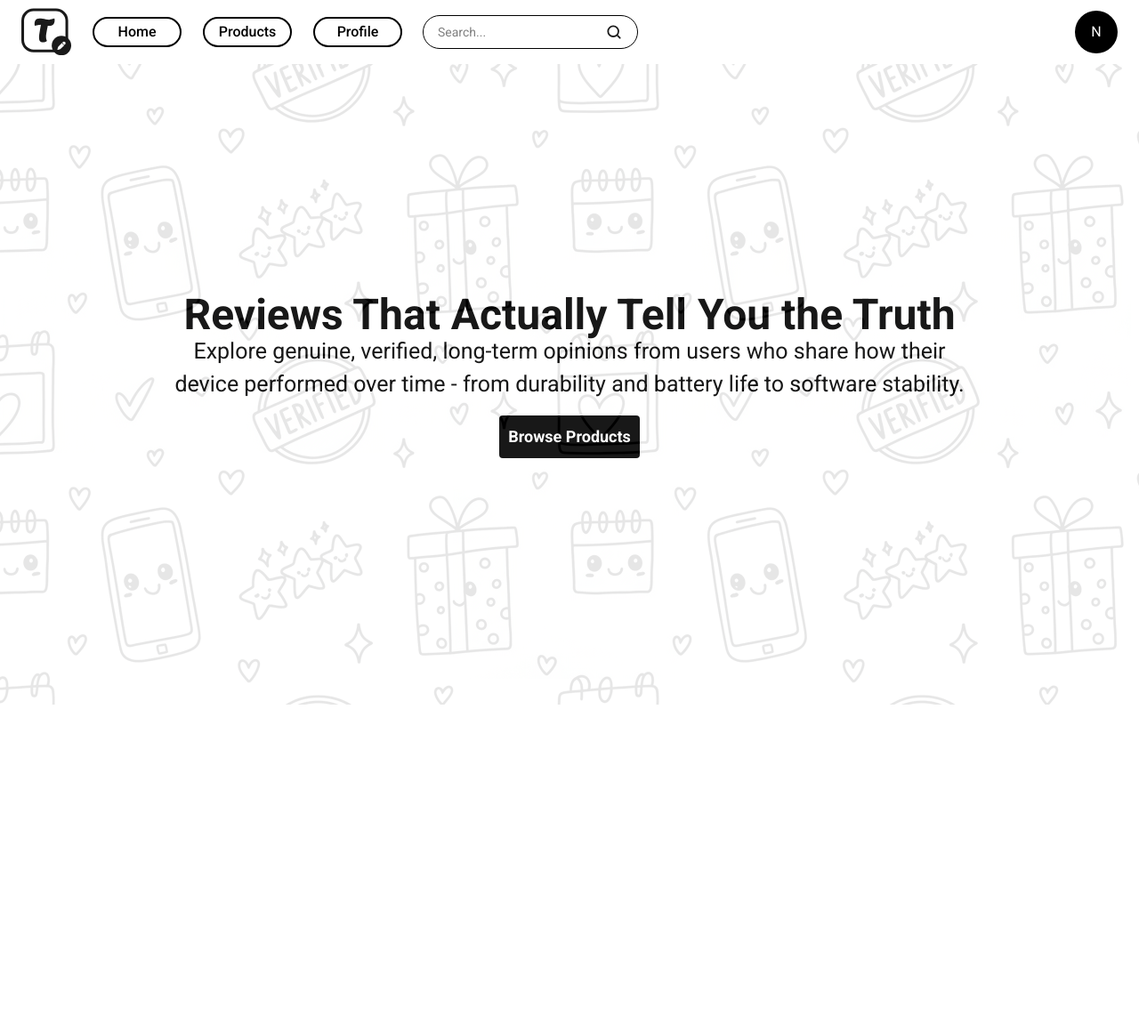
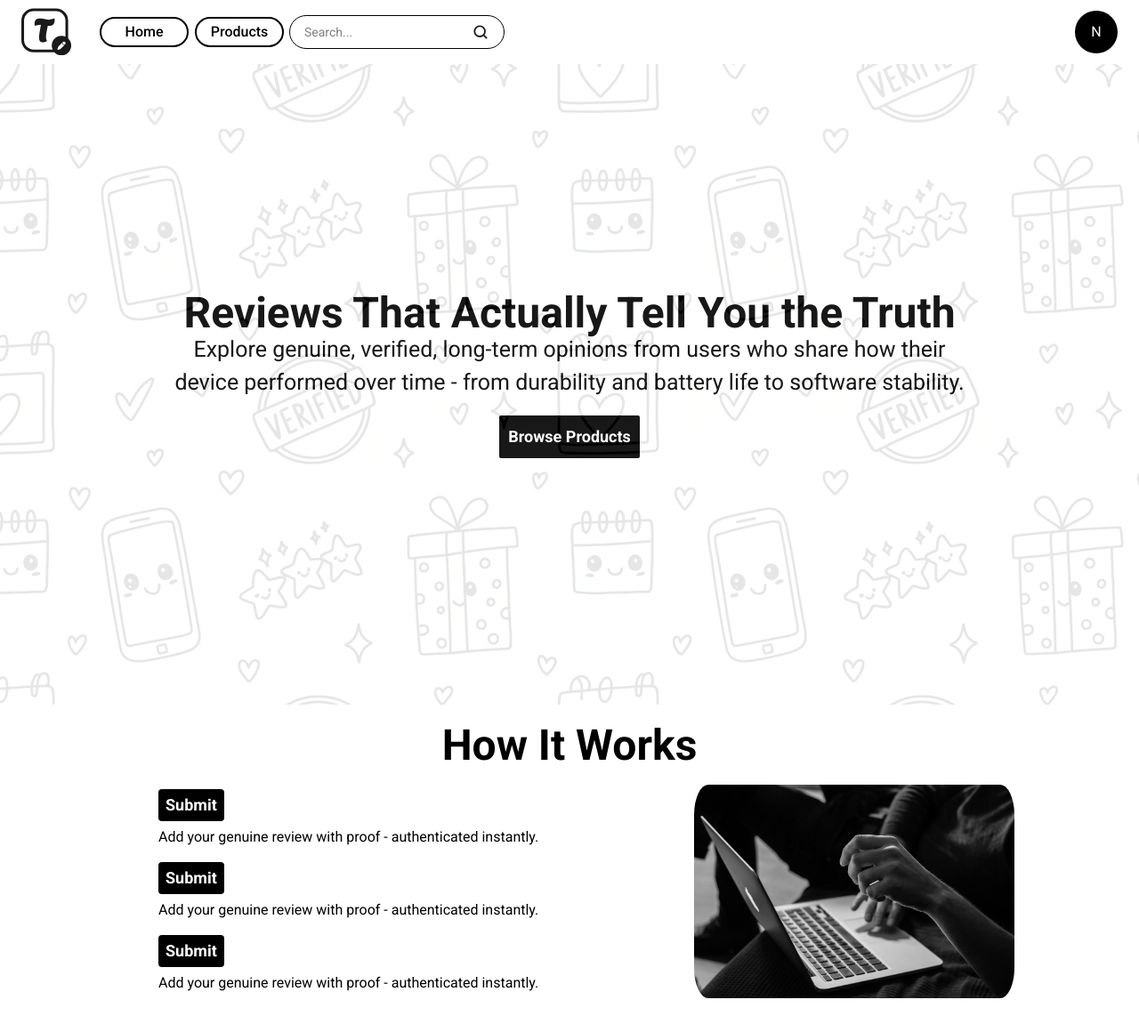
Before and after one commit to pandeynikhilone/truloop, a Next.js app: page / in a window 1280 px wide. Shown: the top 1160 px of the page at 89% size. Before the commit the page ends 800 px from the top, so only its background shows below. Built offline with nearby package versions, Linux system fonts and the light colour scheme.

Commit message:
feat: OurRole added in HomePage.jsx

```diff
--- a/app/components/Homepage.jsx
+++ b/app/components/Homepage.jsx
@@ -6,7 +6,6 @@ function Search() {
   return (
     <div className="text-center">
       <div className="w-60 h-9 px-4 rounded-[60px] outline-1 outline-Grey-2 flex items-center gap-2">
-
         {/* Input field */}
         <input
           type="text"
@@ -36,14 +35,10 @@ function Navigation() {
     <nav className="max-w-full px-4 py-3 md:px-6 md:py-6 lg:py-2 justify-between items-center">
       <div className="flex items-center w-full justify-between">
         {/* Left side of navigation */}
-        <div className="flex gap-6 items-center">
+        <div className="flex gap-8 items-center">
           <button className="lg:hidden" onClick={toggleMenu}>
             <img
-              src={
-                isOpen
-                  ? "/homepage/close_ring.svg"
-                  : "/homepage/menu.svg"
-              }
+              src={isOpen ? "/homepage/close_ring.svg" : "/homepage/menu.svg"}
               alt="Menu toggle"
               className="w-6 h-6 md:w-9 md:h-9"
             />
@@ -54,18 +49,21 @@ function Navigation() {
             alt="truloop"
           />
 
+          <div className="flex gap-1.75">
             <div className="hidden self-center px-5 py-1 rounded-[45px] w-25 h-8.5 outline-2 -outline-offset-2 outline-Grey-2 hover:text-white hover:bg-black hover:cursor-pointer transform ease-in duration-150 lg:inline-flex justify-center items-center gap-2.5">
-            <div className="text-center justify-center text-base font-medium leading-5">Home</div>
+              <div className="text-center justify-center text-base font-medium leading-5">
+                Home
+              </div>
             </div>
             <div className="hidden self-center px-5 py-1 rounded-[45px] w-25 h-8.5 outline-2 -outline-offset-2 outline-Grey-2 hover:text-white hover:bg-black hover:cursor-pointer transform ease-in duration-150 lg:inline-flex justify-center items-center gap-2.5">
-            <div className="text-center justify-center text-Grey-2 text-base font-medium leading-5">Products</div>
+              <div className="text-center justify-center text-Grey-2 text-base font-medium leading-5">
+                Products
               </div>
-          <div className="hidden self-center px-5 py-1 rounded-[45px] w-25 h-8.5 outline-2 -outline-offset-2 outline-Grey-2 hover:text-white hover:bg-black hover:cursor-pointer transform ease-in duration-150 lg:inline-flex justify-center items-center gap-2.5">
-            <div className="text-center justify-center text-Grey-2 text-base font-medium leading-5">Profile</div>
             </div>
             {/* Desktop Navbar Search */}
             <div className="hidden lg:flex">
               <Search />
+            </div>
           </div>
         </div>
 
@@ -80,15 +78,15 @@ function Navigation() {
         </div>
 
         {/* Profile icon */}
-        <div className="hidden rounded-full lg:inline-flex items-center justify-center bg-black text-white w-12 hover:cursor-pointer aspect-square">N</div>
+        <div className="hidden rounded-full lg:inline-flex items-center justify-center bg-black text-white w-12 hover:cursor-pointer aspect-square">
+          N
+        </div>
       </div>
 
       {/* Mobile Menu */}
       {isOpen && (
         <div className="mt-4 flex flex-col gap-3 font-medium">
-          <div className="flex justify-center">
-            {<Search />}
-          </div>
+          <div className="flex justify-center">{<Search />}</div>
           <button
             className="rounded-[2.8125rem] w-50 self-center border-2 border-[#1A1A1A] px-5 py-1.5"
             onClick={() => setIsOpen(false)}
@@ -108,7 +106,6 @@ function Navigation() {
           >
             Profile
           </button>
-
         </div>
       )}
     </nav>
@@ -119,27 +116,78 @@ function HeroSection() {
   return (
     <>
       <div className="lg:bg-[url(/homepage/background.png)]">
-      <div className="self-stretch h-50 lg:h-[90vh] items-center flex justify-center bg-white opacity-90">
+        <div className="self-stretch h-50 md:h-100 lg:h-[90vh] items-center flex justify-center bg-white opacity-90">
           <div className="p-3 inline-flex flex-col justify-start items-center gap-2.5">
             <div className="self-stretch flex flex-col justify-start items-center gap-0.75 md:gap-3">
-              <div className="self-stretch text-center justify-start text-xl md:text-3xl lg:text-5xl font-bold leading-5">Reviews That Actually Tell You the Truth</div>
-              <div className="w-56 text-center justify-start text-[6px] md:text-[15px] md:w-full md:px-2 lg:text-[25px] lg:w-[72%]">Explore genuine, verified, long-term opinions from users who share how their device performed over time - from durability and battery life to software stability.</div>
+              <div className="self-stretch text-center justify-start text-xl md:text-3xl lg:text-5xl font-bold leading-5">
+                Reviews That Actually Tell You the Truth
+              </div>
+              <div className="w-56 text-center justify-start text-[6px] md:text-[15px] md:w-full md:px-2 lg:text-[25px] lg:w-[72%]">
+                Explore genuine, verified, long-term opinions from users who
+                share how their device performed over time - from durability and
+                battery life to software stability.
+              </div>
             </div>
             <div className="px-2.5 py-1.5 rounded inline-flex justify-center items-center gap-[2.50px]">
-              <div className="bg-black rounded-sm text-white text-xs md:text-lg md:p-2.5 font-bold p-2">Browse Products</div>
+              <button className="bg-black rounded-sm text-white text-xs md:text-lg md:p-2.5 font-bold p-2 hover:cursor-pointer hover:bg-white hover:text-black border-2">
+                Browse Products
+              </button>
             </div>
           </div>
         </div>
       </div>
     </>
-  )
+  );
 }
 
+function OurRole() {
+  return (
+    <div className="flex justify-center flex-col gap-5 lg:h-80 mb-15 mt-4">
+      <div class="text-center justify-start text-2xl md:text-3xl lg:text-5xl font-bold">
+        How It Works
+      </div>
+
+      <div className="md:grid md:grid-cols-2 md:gap-0 place-items-center gap-6 flex flex-col-reverse">
+        {/* Text */}
+        <div class="w-80 flex flex-col justify-start items-start gap-4 px-4.5">
+          <div class="flex flex-col justify-start items-start gap-1.5">
+            <div class="px-2 py-1 bg-black text-white rounded-sm text-xs md:text-sm lg:text-lg font-bold">
+              Submit
+            </div>
+            <div class="justify-start text-Grey-2 text-[12px] md:text-[14px] lg:text-[16px] whitespace-nowrap">
+              Add your genuine review with proof - authenticated instantly.
+            </div>
+          </div>
+          <div class="flex flex-col justify-start items-start gap-1.5">
+            <div class="px-2 py-1 bg-black text-white rounded-sm text-xs md:text-sm lg:text-lg font-bold">
+              Submit
+            </div>
+            <div class="justify-start text-Grey-2 text-[12px] md:text-[14px] lg:text-[16px] whitespace-nowrap">
+              Add your genuine review with proof - authenticated instantly.
+            </div>
+          </div>
+          <div class="flex flex-col justify-start items-start gap-1.5">
+            <div class="px-2 py-1 bg-black text-white rounded-sm text-xs md:text-sm lg:text-lg font-bold">
+              Submit
+            </div>
+            <div class="justify-start text-Grey-2 text-[12px] md:text-[14px] lg:text-[16px] whitespace-nowrap">
+              Add your genuine review with proof - authenticated instantly.
+            </div>
+          </div>
+        </div>
+
+        {/* Image */}
+        <img class="h-60 rounded-[34px] px-4.5" src="/homepage/img.jpg" />
+      </div>
+    </div>
+  );
+}
 function Homepage() {
   return (
     <>
       <Navigation />
       <HeroSection />
+      <OurRole />
     </>
   );
 }
```
Also changed, not shown: public/homepage/img.jpg (added). Lines whose indentation alone changed are shown as unchanged.
